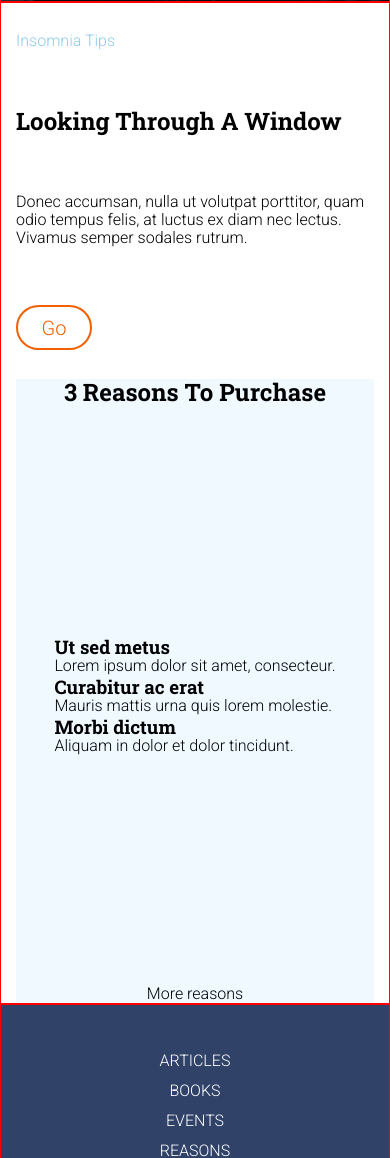
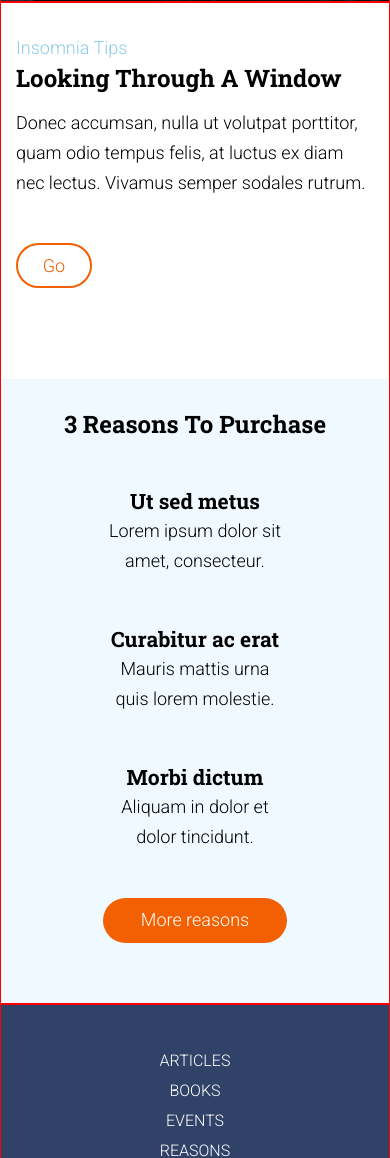
Before and after one commit to Adalab/modulo-1-evaluacion-final-mariajop, a website: page public/index.html in a window 390 px wide. Shown: the part 842-2000 px from the top of the page. Drawn offline with Linux system fonts and the light colour scheme.

Commit message:
friday version

```diff
--- a/public/index.html
+++ b/public/index.html
@@ -18,7 +18,11 @@
   <body>
     <div class="page">
       <header class="header">
-        <a class="hamburger" href="https://adalab.es/">hamburger button</a>
+        <a href="https://adalab.es/"></a><img
+          class="hamburger-button"
+          title="Menú hamburguesa"
+          src="../assets/images/ico-menu.svg"
+        ></a>
         <section class="hero">
           <h1 class="hero-title">anonymous proxy</h1>
           <span>In hac habitasse platea dictumst.</span>
@@ -32,8 +36,8 @@
         </section>
       </header>
 
-      <section class="main wrapper">
-        <div class="main-what">
+      <section class="main">
+        <div class="main-what wrapper">
           <span class="intro-note">insomnia tips</span>
           <h2>looking through a window</h2>
           <p>
@@ -43,23 +47,23 @@
           <a class="button-go" href="#" title="go">Go</a>
         </div>
 
-        <div class="main-why">
-          <h2>3 Reasons to purchase</h2>
+        <div class="main-why wrapper">
+          <h2 class="main-why-title">3 Reasons to purchase</h2>
           <div class="grid-3">
-            <article class="article1">
+            <article>
               <h3>Ut sed metus</h3>
               <p>Lorem ipsum dolor sit amet, consecteur.</p>
             </article>
-            <article class="article2">
+            <article>
               <h3>Curabitur ac erat</h3>
               <p>Mauris mattis urna quis lorem molestie.</p>
             </article>
-            <article class="article3">
+            <article>
               <h3>Morbi dictum</h3>
               <p>Aliquam in dolor et dolor tincidunt.</p>
             </article>
           </div>
-          <a class="button" href="#" title="more reasons">More reasons</a>
+          <a class="button-more" href="#" title="more reasons">More reasons</a>
         </div>
       </section>
 
--- a/src/scss/layout/_footer.scss
+++ b/src/scss/layout/_footer.scss
@@ -2,9 +2,9 @@
   height: 465px;
   color: $color-white;
   background-color: $color-dark-grey-blue;
-  display: flex;
   text-align: center;
   line-height: 1.88;
+  display: flex;
   align-items: center;
   flex-direction: column;
   justify-content: space-evenly;
--- a/src/scss/layout/_header.scss
+++ b/src/scss/layout/_header.scss
@@ -3,16 +3,24 @@ header {
   background: url(../images/cover.jpg) 100vh;
   background-size: cover;
   background-position: center;
+}
 
-  & .hero {
-    color: $color-white;
-    position: relative;
-    margin-top: 50vh;
-    display: flex;
-    flex-direction: column;
-    align-items: center;
-    justify-content: space-around;
-  }
+.hamburger-button {
+  width: 14px;
+  height: 14px;
+  background-size: 45px;
+  background-color: $color-cerulean-blue;
+  display: block;
+}
+
+.hero {
+  color: $color-white;
+  position: relative;
+  margin-top: 50vh;
+  display: flex;
+  align-items: center;
+  flex-direction: column;
+  justify-content: space-evenly;
 }
 
 .hero-title {
@@ -21,6 +29,7 @@ header {
   font-size: 2.625rem;
   text-align: center;
   line-height: 55px;
+  margin-top: 0;
 }
 
 .buttondown {
@@ -32,4 +41,5 @@ header {
   background-color: $color-white;
   display: block;
   border-radius: 45px;
+  margin: 45px 137px 53px 138px;
 }
--- a/src/scss/layout/_main.scss
+++ b/src/scss/layout/_main.scss
@@ -1,6 +1,12 @@
+.main {
+  line-height: 30px;
+  font-size: 1.125rem;
+}
+
 .main h2 {
   font-family: $font-bold;
   text-transform: capitalize;
+  font-size: 1.5rem;
 }
 
 .main h3 {
@@ -12,25 +18,30 @@
   height: 376px;
   display: flex;
   flex-direction: column;
-  justify-content: space-around;
+}
+
+.main-what p {
+  padding-top: 15px;
 }
 
 .intro-note {
   color: $color-mid-blue;
   text-transform: capitalize;
+  padding-top: 30px;
 }
 
 .button-go {
-  font-size: 1.25rem;
   color: $color-bright-orange;
+  background-color: $color-white;
   border: 2px solid red;
-  /*if red is removed, orange border color is lost. Why? I have no idea*/
+  // /*if red is removed, orange border color is lost. Why? I have no idea*/
   border-color: $color-bright-orange;
-  padding: 10px;
+  padding: 6px;
   border-radius: 22.5px;
   text-align: center;
   width: 76px;
   height: 45px;
+  margin: 45px 0 45px 0;
 }
 
 /*SECOND SECTION*/
@@ -44,7 +55,27 @@
   justify-content: space-between;
 }
 
+.main-why-title {
+  padding: 30px 0 0 0;
+}
+
 .grid-3 {
   display: grid;
-  grid-template-rows: repeat(3, 1fr);
+  grid-template-rows: 93px 93px 93px;
+  grid-template-columns: 180px;
+  grid-gap: 45px;
+  align-items: center;
+  text-align: center;
 }
+
+.button-more {
+  font-size: 1.125rem;
+  color: $color-white;
+  background-color: $color-bright-orange;
+  border-radius: 22.5px;
+  padding: 7px;
+  text-align: center;
+  width: 184px;
+  height: 45px;
+  margin-bottom: 60px;
+}
```
Also changed, not shown: src/html/partials/header.html (+5 -1 lines), src/html/partials/main.html (+8 -8 lines), public/assets/css/main.css.
